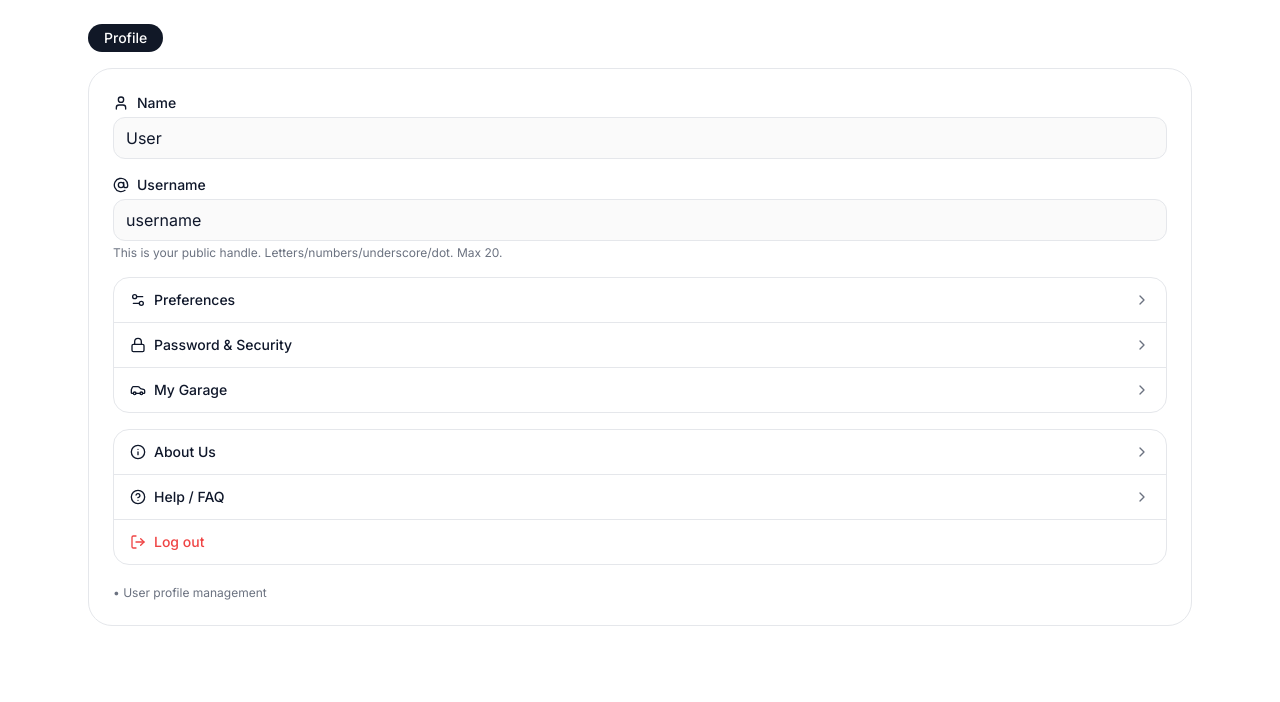
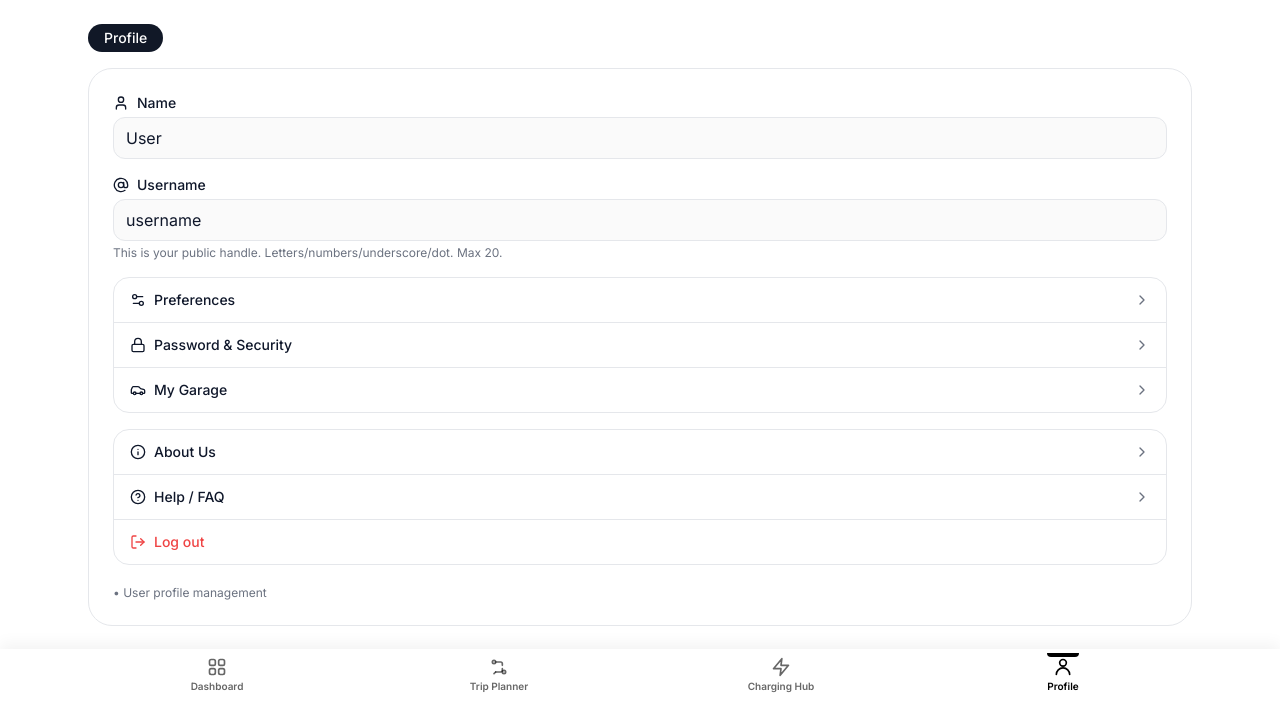
Before and after one commit to harumxi/EV_APP, a PHP site: page /HTML/profile.html in a window 1280 px wide. Shown: the part 437-1139 px from the top of the page. Run offline with PHP 8.4, Linux system fonts and the light colour scheme; some libraries are stand-ins or nearby versions.

Commit message:
BOTTOM NAVIGATION
dashboard, trip planner, charging hubs, profile

```diff
--- a/FRONTEND/CSS/trip_planner.css
+++ b/FRONTEND/CSS/trip_planner.css
@@ -1,4 +1,3 @@
-/* c:\Users\Alexa\Documents\GitHub\EV_APP\FRONTEND\UI_CSS\trip_planner.css */
 :root{
   --line: rgba(0,0,0,0.10);
   --muted: rgba(0,0,0,0.55);
@@ -101,7 +100,7 @@ body{
   top: 76px;
   right: 14px;
   width: min(392px, calc(100vw - 28px));
-  max-height: calc(100vh - 96px);
+  max-height: calc(100vh - 146px);
   background: rgba(255,255,255,0.92);
   backdrop-filter: blur(16px);
   border-radius: 20px;
@@ -566,7 +565,7 @@ button:disabled{
     position: fixed;
     left: 12px;
     right: 12px;
-    bottom: calc(12px + env(safe-area-inset-bottom));
+    bottom: calc(68px + env(safe-area-inset-bottom));
     top: auto;
     width: auto;
     height: 85vh;
--- a/FRONTEND/HTML/profile.html
+++ b/FRONTEND/HTML/profile.html
@@ -1,6 +1,4 @@
-<!-- c:\Users\Alexa\Documents\GitHub\EV_APP\FRONTEND\HTML\profile.html -->
-<!doctype html>
-<html lang="en">
+<!tml lang="en">
   <head>
     <meta charset="utf-8" />
     <meta name="viewport" content="width=device-width, initial-scale=1" />
@@ -19,10 +17,11 @@
     <link rel="stylesheet" href="../CSS/profile.css" />
   </head>
 
-  <body class="min-h-screen bg-white text-slate-900 dark:bg-slate-950 dark:text-slate-50">
-    <div class="mx-auto max-w-6xl p-4 sm:p-6">
+  <body class="h-screen bg-white text-slate-900 dark:bg-slate-950 dark:text-slate-50 overflow-hidden flex flex-col">
+
       <!-- HEADER -->
-      <div class="mt-2">
+      <div class="flex-none bg-white dark:bg-slate-950 z-20">
+      <div class="mx-auto max-w-6xl px-4 sm:px-6 pt-2">
         <div class="flex items-center gap-4 py-3 dark:text-slate-100">
             <a href="dashboard.html" class="flex h-10 w-10 items-center justify-center rounded-full hover:bg-gray-100 dark:hover:bg-slate-800 transition">
                 <i data-lucide="arrow-left" class="h-5 w-5 text-gray-600 dark:text-gray-400"></i>
@@ -45,7 +44,10 @@
 
         <div class="h-px w-full bg-gray-200 dark:bg-slate-800"></div>
       </div>
+      </div>
 
+    <div class="flex-1 overflow-y-auto min-h-0">
+    <div class="mx-auto max-w-6xl p-4 sm:p-6 pt-0">
       <div id="coverContainer" class="fm-enter group relative mt-3 h-64 w-full overflow-hidden rounded-3xl border bg-gray-100 sm:h-80 dark:bg-slate-900 dark:border-slate-800">
         <div
           id="coverBg"
@@ -359,6 +361,7 @@
         </div>
       </section>
     </div>
+    </div>
 
     <!-- ABOUT US DRAWER -->
     <div id="aboutDrawer" class="fixed inset-0 z-50 hidden">
@@ -441,6 +444,8 @@
         </div>
       </div>
     </div>
+
+    <div class="flex-none h-[52px]"></div>
 
     <!-- HELP / FAQ DRAWER -->
     <div id="helpDrawer" class="fixed inset-0 z-50 hidden">
@@ -558,6 +563,51 @@
       </div>
     </div>
 
+<nav class="fixed bottom-0 left-0 w-screen bg-white/50 backdrop-blur-xl shadow-[0_-5px_15px_rgba(0,0,0,0.05)] z-[5000]">
+  <div class="mx-auto max-w-6xl px-4 py-1">
+    <div id="bottomNav" class="grid grid-cols-4 gap-2 text-center">
+
+      <button class="nav-item flex flex-col items-center gap-0.5 py-1 rounded-xl hover:bg-black/5 transition-transform active:scale-95" type="button" data-tab="dashboard" onclick="window.location.href='dashboard.html'">
+        <svg class="h-5 w-5 text-black/60" viewBox="0 0 24 24" fill="none" stroke="currentColor" stroke-width="2" stroke-linecap="round" stroke-linejoin="round">
+          <rect x="3" y="3" width="7" height="7" rx="2"></rect>
+          <rect x="14" y="3" width="7" height="7" rx="2"></rect>
+          <rect x="3" y="14" width="7" height="7" rx="2"></rect>
+          <rect x="14" y="14" width="7" height="7" rx="2"></rect>
+        </svg>
+        <span class="nav-label text-[10px] font-semibold text-black/60">Dashboard</span>
+      </button>
+
+      <button class="nav-item flex flex-col items-center gap-0.5 py-1 rounded-xl hover:bg-black/5 transition-transform active:scale-95" type="button" data-tab="trip-planner" onclick="window.location.href='trip_planner.html'">
+        <svg class="h-5 w-5 text-black/60" viewBox="0 0 24 24" fill="none" stroke="currentColor" stroke-width="2" stroke-linecap="round" stroke-linejoin="round">
+          <circle cx="6" cy="6" r="2"></circle>
+          <circle cx="18" cy="18" r="2"></circle>
+          <path d="M8 6h6a2 2 0 0 1 2 2v2"></path>
+          <path d="M16 14v2a2 2 0 0 1-2 2H8"></path>
+          <path d="M8 18l-2 2"></path>
+        </svg>
+        <span class="nav-label text-[10px] font-semibold text-black/60">Trip Planner</span>
+      </button>
+
+      <button class="nav-item flex flex-col items-center gap-0.5 py-1 rounded-xl hover:bg-black/5 transition-transform active:scale-95" type="button" data-tab="charging" onclick="window.location.href='hubs.html'">
+        <svg class="h-5 w-5 text-black/60" viewBox="0 0 24 24" fill="none" stroke="currentColor" stroke-width="2" stroke-linecap="round" stroke-linejoin="round">
+          <path d="M13 2 3 14h9l-1 8 10-12h-9l1-8z"></path>
+        </svg>
+        <span class="nav-label text-[10px] font-semibold text-black/60">Charging Hub</span>
+      </button>
+
+      <button class="nav-item relative flex flex-col items-center gap-0.5 py-1 rounded-xl hover:bg-black/5 transition-transform active:scale-95" type="button" data-tab="profile" onclick="window.location.href='profile.html'">
+        <div class="absolute top-0 h-1 w-8 bg-black rounded-b-full"></div>
+        <svg class="h-5 w-5 text-black" viewBox="0 0 24 24" fill="none" stroke="currentColor" stroke-width="2" stroke-linecap="round" stroke-linejoin="round">
+          <path d="M20 21a8 8 0 0 0-16 0"></path>
+          <circle cx="12" cy="7" r="4"></circle>
+        </svg>
+        <span class="nav-label text-[10px] font-semibold text-black">Profile</span>
+      </button>
+
+    </div>
+  </div>
+</nav>
+
     <!-- Your JS -->
     <script src="../JS/profile.js"></script>
   </body>
```
Also changed, not shown: FRONTEND/HTML/dashboard.html (+22 -17 lines), FRONTEND/HTML/hubs.html (+46 -1 lines), FRONTEND/HTML/trip_planner.html (+50 -2 lines), FRONTEND/JS/dashboard.js (+0 -22 lines).
